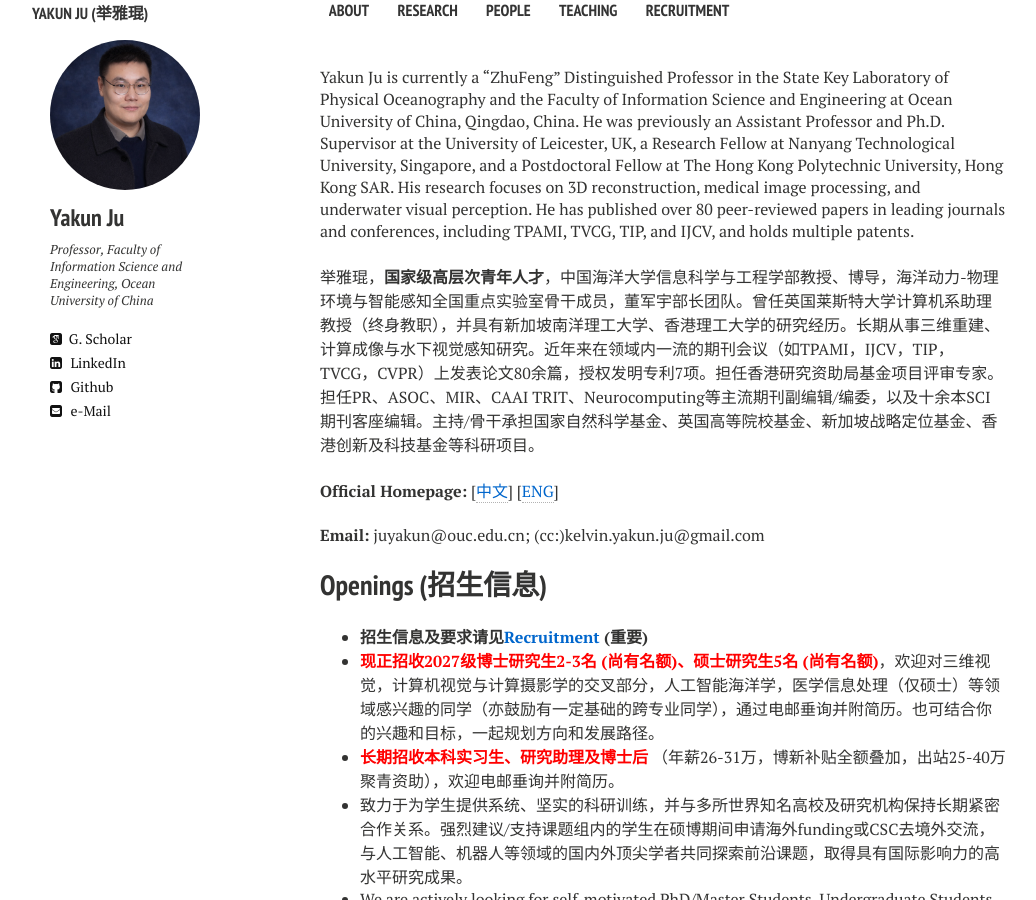
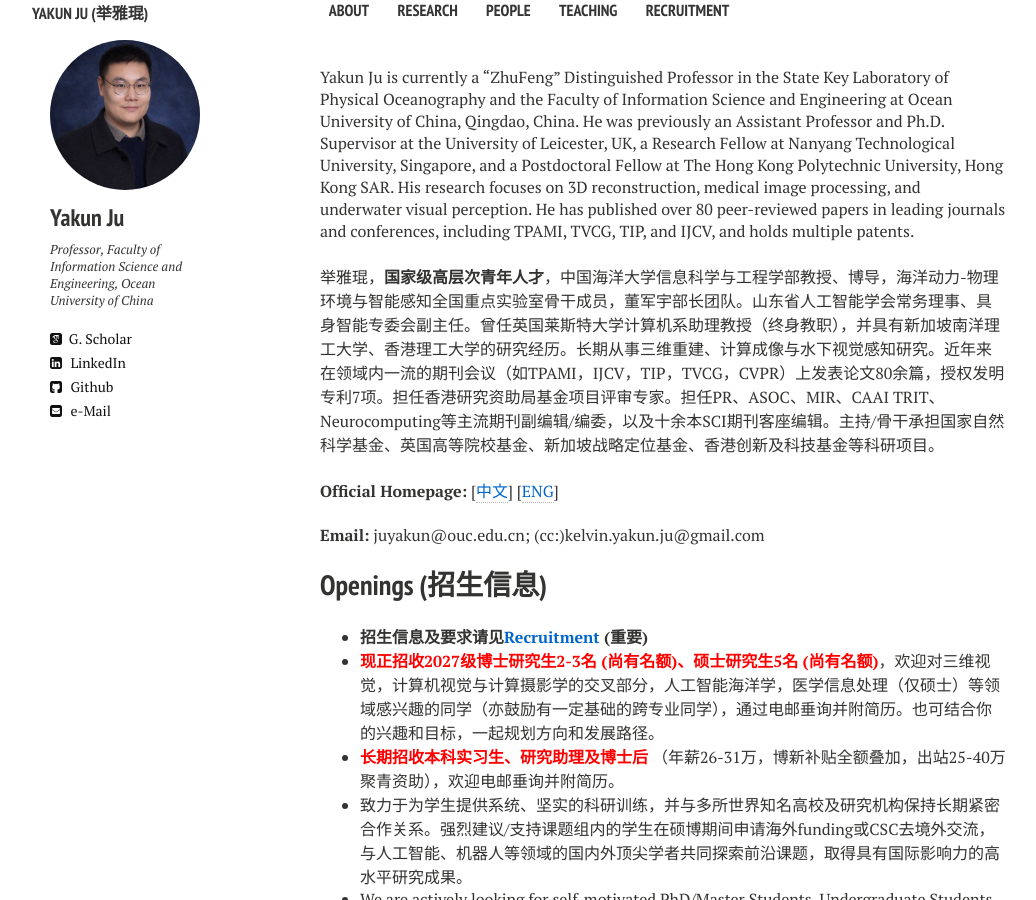
Before and after one commit to juyakun/juyakun.github.io, a Jekyll site: the page built from index.md, in a window 1280 px wide and 900 px high. Shown: the whole window, without its empty margins (112-1148 px from the left). Built offline with Jekyll 4.4.1, drawn with Linux system fonts in a browser that asks for light colours; nearby versions of some CDN libraries.

Commit message:
Revise Yakun Ju's biography in index.md
Updated the biography of Yakun Ju, adding details about his roles and contributions.

```diff
--- a/index.md
+++ b/index.md
@@ -8,7 +8,7 @@
 Yakun Ju is currently a "ZhuFeng" Distinguished Professor in the State Key Laboratory of Physical Oceanography and the Faculty of Information Science and Engineering at Ocean University of China, Qingdao, China. He was previously an Assistant Professor and Ph.D. Supervisor at the University of Leicester, UK, a Research Fellow at Nanyang Technological University, Singapore, and a Postdoctoral Fellow at The Hong Kong Polytechnic University, Hong Kong SAR. His research focuses on 3D reconstruction, medical image processing, and underwater visual perception. He has published over 80 peer-reviewed papers in leading journals and conferences, including TPAMI, TVCG, TIP, and IJCV, and holds multiple patents.
 <br>
 <br>
-举雅琨，**国家级高层次青年人才**，中国海洋大学信息科学与工程学部教授、博导，海洋动力-物理环境与智能感知全国重点实验室骨干成员，董军宇部长团队。曾任英国莱斯特大学计算机系助理教授（终身教职），并具有新加坡南洋理工大学、香港理工大学的研究经历。长期从事三维重建、计算成像与水下视觉感知研究。近年来在领域内一流的期刊会议（如TPAMI，IJCV，TIP，TVCG，CVPR）上发表论文80余篇，授权发明专利7项。担任香港研究资助局基金项目评审专家。担任PR、ASOC、MIR、CAAI TRIT、Neurocomputing等主流期刊副编辑/编委，以及十余本SCI期刊客座编辑。主持/骨干承担国家自然科学基金、英国高等院校基金、新加坡战略定位基金、香港创新及科技基金等科研项目。
+举雅琨，**国家级高层次青年人才**，中国海洋大学信息科学与工程学部教授、博导，海洋动力-物理环境与智能感知全国重点实验室骨干成员，董军宇部长团队。山东省人工智能学会常务理事、具身智能专委会副主任。曾任英国莱斯特大学计算机系助理教授（终身教职），并具有新加坡南洋理工大学、香港理工大学的研究经历。长期从事三维重建、计算成像与水下视觉感知研究。近年来在领域内一流的期刊会议（如TPAMI，IJCV，TIP，TVCG，CVPR）上发表论文80余篇，授权发明专利7项。担任香港研究资助局基金项目评审专家。担任PR、ASOC、MIR、CAAI TRIT、Neurocomputing等主流期刊副编辑/编委，以及十余本SCI期刊客座编辑。主持/骨干承担国家自然科学基金、英国高等院校基金、新加坡战略定位基金、香港创新及科技基金等科研项目。
 <br>
 <br>
 **Official Homepage:** [[中文](http://it.ouc.edu.cn/jyk/list.htm)]  [[ENG](http://it.ouc.edu.cn/jyk_en/list.htm)]
```
